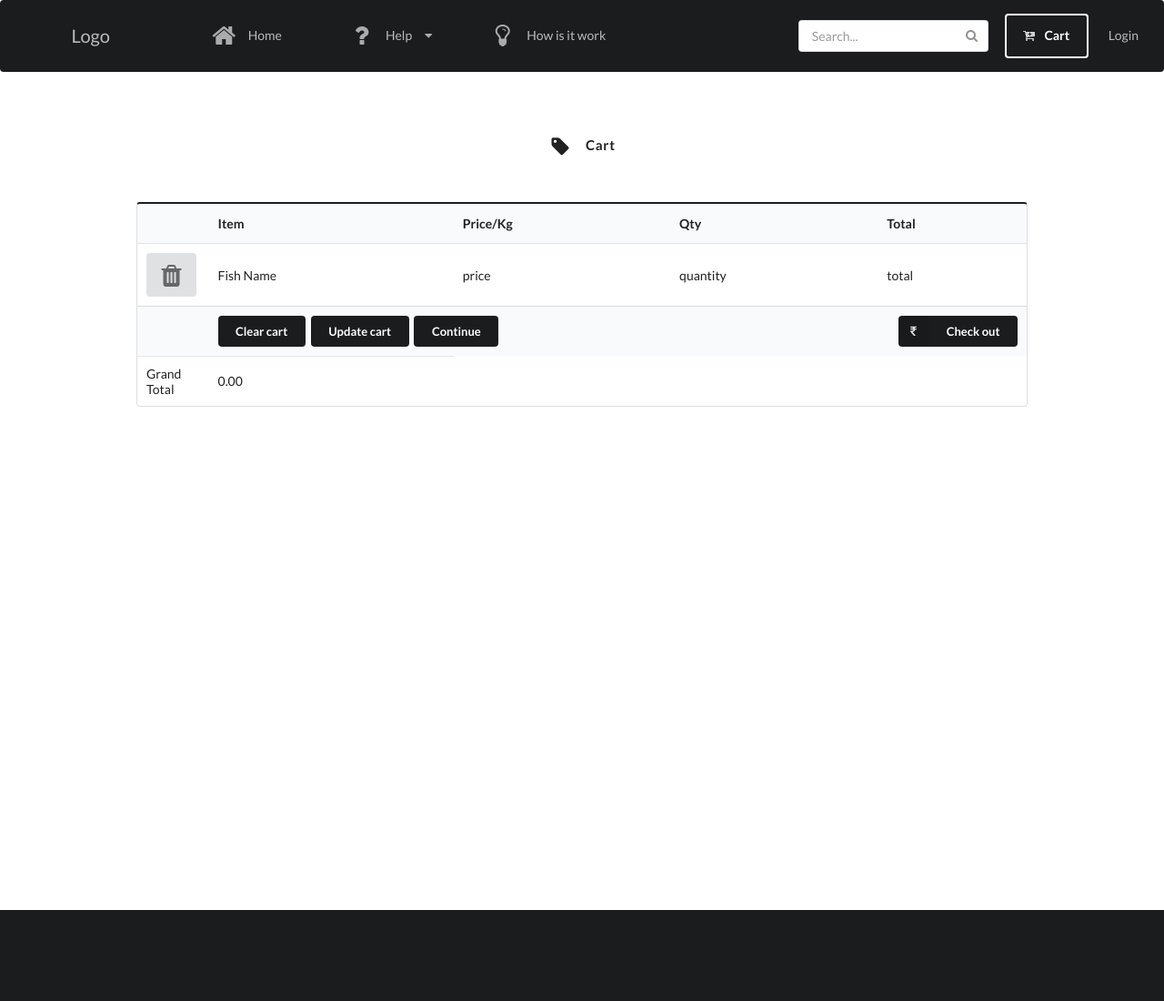
After one commit to ViveK05KV/FishMarket, a Django app: template farmers_market/fish_market/templates/fish_market/cart.html in a window 1280 px wide. The commit adds this page. Shown: the whole page at 91% size. Run offline with Django 3.2, Linux system fonts and the light colour scheme; the template is opened without the code that fills it, so the values that code supplies are empty.

Commit message:
post successful without csrf

```diff
--- a/farmers_market/farmers_market/settings.py
+++ b/farmers_market/farmers_market/settings.py
@@ -44,7 +44,6 @@ MIDDLEWARE_CLASSES = [
     'django.middleware.security.SecurityMiddleware',
     'django.contrib.sessions.middleware.SessionMiddleware',
     'django.middleware.common.CommonMiddleware',
-    'django.middleware.csrf.CsrfViewMiddleware',
     'django.contrib.auth.middleware.AuthenticationMiddleware',
     'django.contrib.auth.middleware.SessionAuthenticationMiddleware',
     'django.contrib.messages.middleware.MessageMiddleware',
--- a/farmers_market/fish_market/cart.py
+++ b/farmers_market/fish_market/cart.py
@@ -12,12 +12,17 @@ import random
 
 CART_ID_SESSION_KEY = 'cart_id'
 def create_cookie(request):
+     postdata = request.POST.copy()
+     Product = postdata.get('Product','')
+     quantity = postdata.get('quantity','')
+     print("post data is:" + Product + " and quantity" + quantity )
      cartid = _cart_id(request)
      print(cartid)
-     fish_market = FishDB.objects.filter( category = 'marine' )
-     response = render(request, 'fish_market/marine.html' , {'fish_market' : fish_market})
+     add_to_cart(request)
+     response = render(request, 'fish_market/cart.html' )
      response.set_cookie('cart_id', cartid)
      return response
+
 
     #_cart_id(request.COOKIES.get('cartid', ''))
      #response.set_cookie( 'cartid', CART_ID_SESSION_KEY )
@@ -52,17 +57,17 @@ def add_to_cart(request):
     """ function that takes a POST request and adds a product instance to the current customer's shopping cart """
     postdata = request.POST.copy()
     # get product slug from post data, return blank if empty
-    product_slug = postdata.get('product_slug','')
+    product = postdata.get('Product','')
     # get quantity added, return 1 if empty
     quantity = postdata.get('quantity',1)
     # fetch the product or return a missing page error
-    p = get_object_or_404(Product, slug=product_slug)
+    p = get_object_or_404(fishmain, fid=product)
     #get products in cart
     cart_products = get_cart_items(request)
     product_in_cart = False
     # check to see if item is already in cart
     for cart_item in cart_products:
-        if cart_item.product.id == p.id:
+        if cart_item.product.fid == p.fid:
             # update the quantity if found
             cart_item.augment_quantity(quantity)
             product_in_cart = True
--- /dev/null
+++ b/farmers_market/fish_market/templates/fish_market/cart.html
@@ -0,0 +1,117 @@
+{% load static from staticfiles %}
+<html>
+<head>
+  <title>Main</title>
+  <link rel="stylesheet" type="text/css" href="{% static 'css/style.css' %}">
+  <script src="https://ajax.googleapis.com/ajax/libs/jquery/2.2.0/jquery.min.js"></script>
+  <link rel="stylesheet" type="text/css" href="{% static 'dist/semantic.min.css' %}">
+  <script src="{% static  'dist/semantic.min.js' %}"></script>
+  <script src="{% static 'js/dropdown.js' %}"></script>
+</head>
+<body>
+  <div id="header">
+    <div class="ui inverted segment" id="menu">
+      <div class="ui inverted secondary  menu">
+        <a class="item" style="font-size:20px;margin-left:50px;" href="index.html">Logo</a>
+        <a class="item" style="margin-right:40px;margin-left:70px;" href="index.html">
+          <i class="big home icon"></i>
+          Home
+        </a>
+        <div class="ui pointing dropdown link item">
+          <i class="big help icon"></i>
+          <span class="text">Help</span>
+          <i class="dropdown icon"></i>
+          <div class="menu">
+            <div class="item">Follow</div>
+            <div class="item">About Us</div>
+            <div class="item">FAQ's</div>
+            <div class="item">Contact Us</div>
+          </div>
+        </div>
+        <a class="item" style="margin-left:30px;">
+          <i class="big idea icon"></i>
+          How is it work
+        </a>
+        <div class="right menu">
+          <div class="item">
+            <div class="ui icon input">
+              <input type="text" placeholder="Search...">
+              <i class="search link icon"></i>
+            </div>
+          </div>
+          <button class="ui inverted button">
+            <i class="Add to cart icon"></i>
+            Cart
+          </button>
+          <a class="ui item">
+            Login
+          </a>
+        </div>
+      </div>
+    </div>
+  </div>
+
+  <div id="cart_container">
+    <h4 class="ui horizontal divider header" style="margin-top:150px;">
+      <i class="tag icon"></i>
+      Cart
+    </h4>
+
+    <table class="ui black table" id="cart_table">
+      <thead class="full-width">
+        <tr>
+          <th></th>
+          <th>Item</th>
+          <th>Price/Kg</th>
+          <th>Qty</th>
+          <th>Total</th>
+        </tr>
+      </thead>
+      <tbody>
+        <tr>
+          <td class="collapsing">
+            <button class="ui icon button">
+              <i class="big trash icon"></i>
+            </button>
+          </td>
+          <td>Fish Name</td>
+          <td>price</td>
+          <td>quantity</td>
+          <td>total</td>
+        </tr>
+        <tr>
+
+      </tbody>
+      <tfoot class="full-width">
+        <tr>
+          <th></th>
+          <th colspan="4">
+            <div class="ui right floated small black labeled icon button">
+               <i class="rupee icon"></i>Check out
+            </div>
+            <div class="ui small black button">
+              Clear cart
+            </div>
+            <div class="ui small black button">
+              Update cart
+            </div>
+            <div class="ui small black button">
+              Continue
+            </div>
+          </th>
+        </tr>
+        <tr>
+          <td id="total">Grand Total</td>
+          <td>0.00</td>
+        </tr>
+      </tfoot>
+    </table>
+
+
+  </div>
+
+  <div id="footer">
+
+  </div>
+</body>
+</html>
```
Also changed, not shown: farmers_market/assets/js/counter.js (+5 -5 lines), farmers_market/fish_market/templates/fish_market/afish.html (+28 -6 lines), farmers_market/db.sqlite3.
